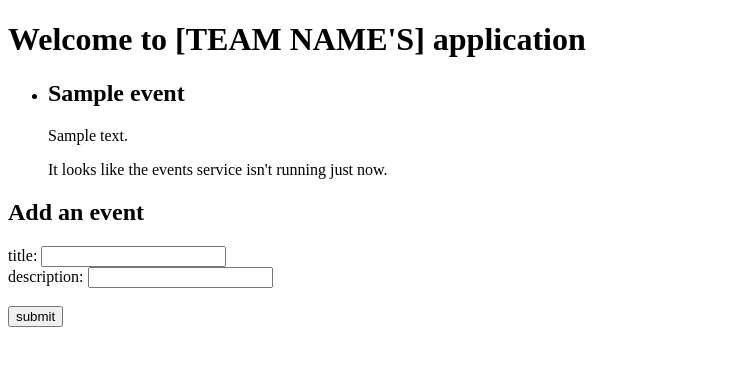
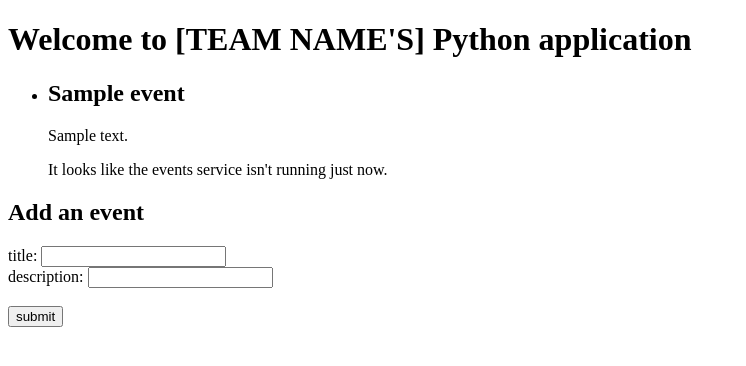
Before and after one commit to KevinRattan/sample-pythonclient, a Flask app: template templates/home.html in a window 1280 px wide. Shown: the top 366 px of the page, without its empty margins (0-746 px from the left). Run offline with Flask 2, Linux system fonts and the light colour scheme; the template is opened without the code that fills it: most values are stand-ins (such as "Sample title", 1, 10 or a date in 2020).

Commit message:
Added python to html

```diff
--- a/requirements.txt
+++ b/requirements.txt
@@ -1,5 +1,5 @@
 Flask==2.0.1
-pytest=6.2.5
+pytest==6.2.5
 cachetools==4.2.2
 certifi==2021.5.30
 charset-normalizer==2.0.4
--- a/templates/layout.html
+++ b/templates/layout.html
@@ -3,13 +3,13 @@
 <head>
   <meta charset="utf-8" />
   <meta http-equiv="X-UA-Compatible" content="IE=edge" />
-  <title>Team [TEAM NAME] Website</title>
+  <title>Team [TEAM NAME] Python Website</title>
   <meta name="HandheldFriendly" content="True" />
   <meta name="viewport" content="width=device-width, initial-scale=1.0, viewport-fit=cover" />
 </head>
 <body>
   <div>
-      <h1>Welcome to [TEAM NAME'S] application</h1>
+      <h1>Welcome to [TEAM NAME'S] Python application</h1>
       {% block content %}
       {% endblock %}
 </div>
```
